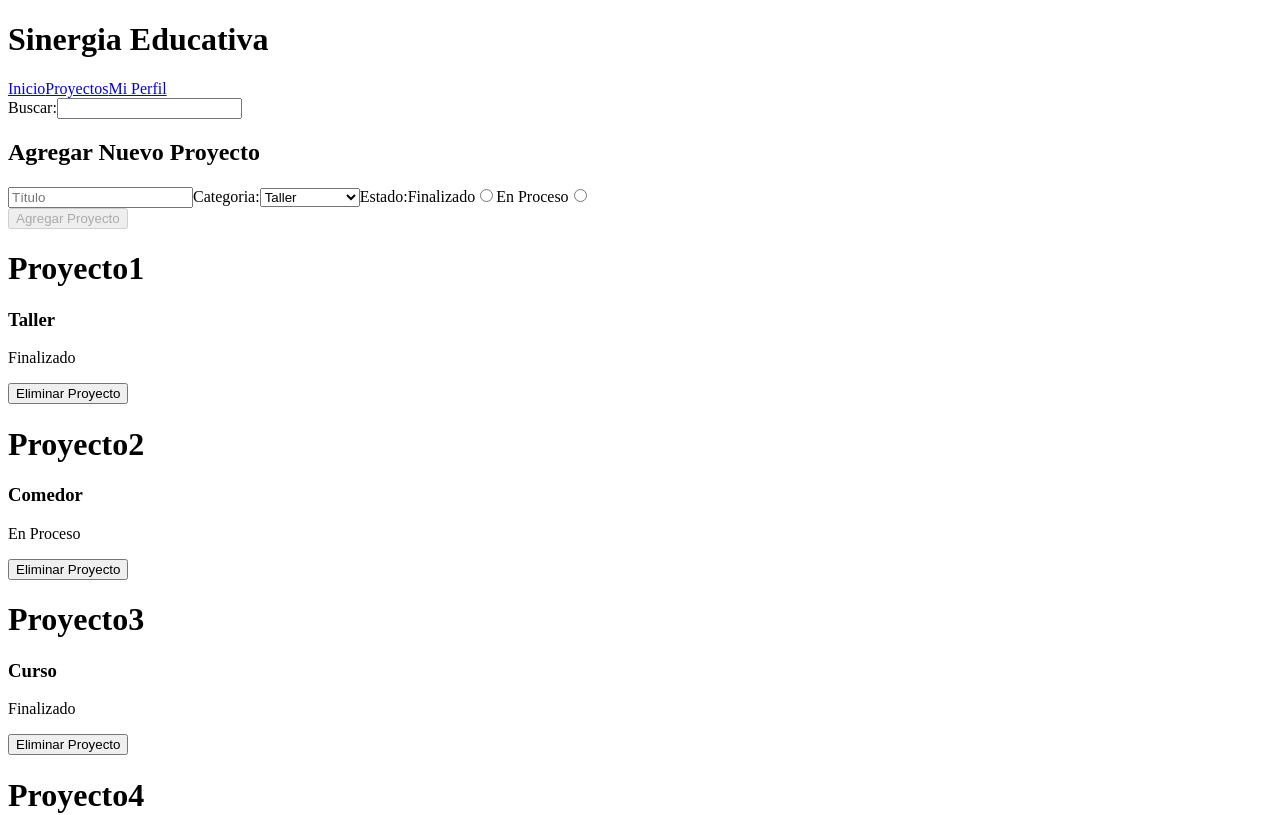
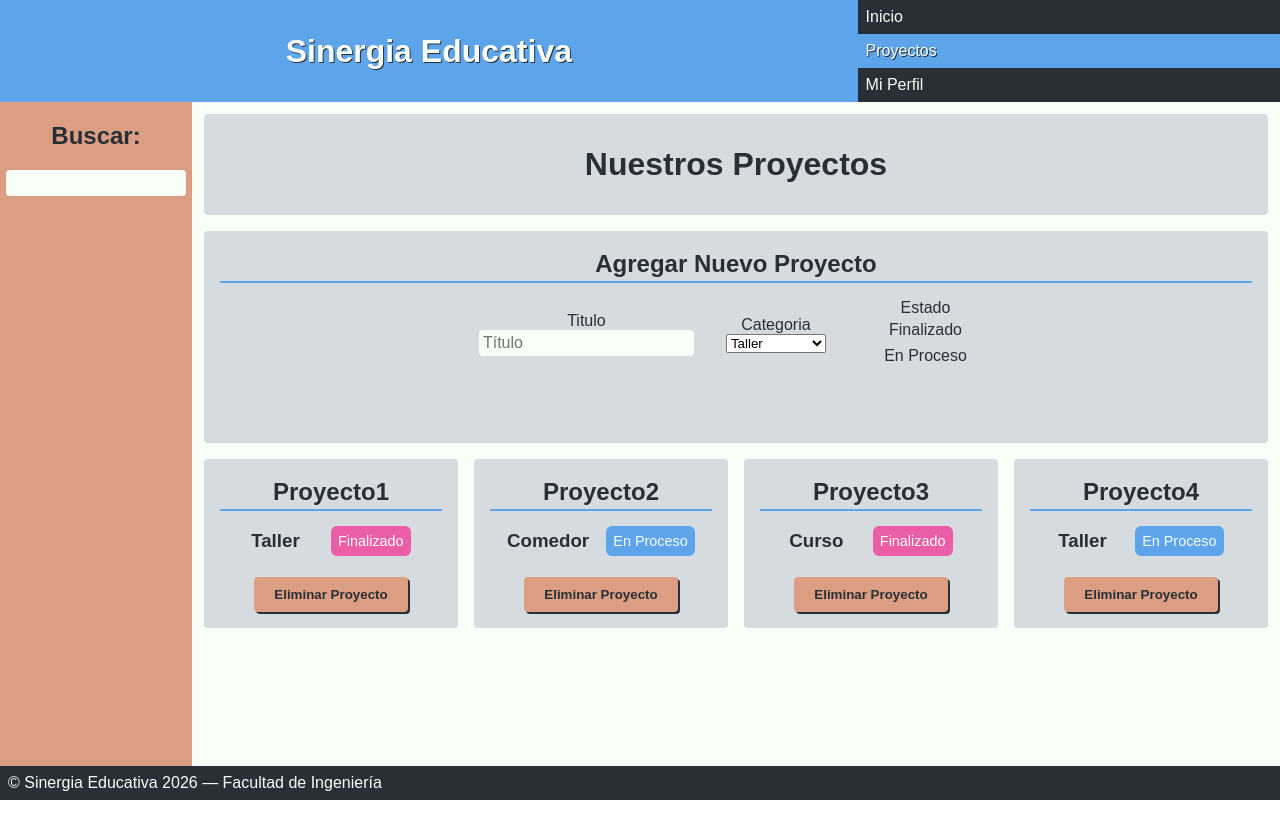
Before and after one commit to Dionicio-Rodrigo/pv_tp3_grupo2, a React (Vite) app: page / in a window 1280 px wide. Shown: the top 815 px of the page. Built offline with nearby package versions, Linux system fonts and the light colour scheme.

Commit message:
Agrego los estilos para el proyecto

```diff
--- a/src/App.jsx
+++ b/src/App.jsx
@@ -6,6 +6,7 @@ import { ListaProyectos } from "./components/ListaProyectos.jsx";
 import { AgregarProyecto } from "./components/Agregar.jsx";
 import proyectoService from "./services/proyectoServices.js";
 import { Busqueda } from "./components/Busqueda.jsx";
+import "./css/App.css";
 
 function App() {
   const [proyectos, setProyectos] = useState(
@@ -29,9 +30,12 @@ function App() {
       <aside>
         {/*Busqueda puede recibir una funcion cualquiera*/
         /*Busqueda llamara a esa funcion cuando cambie */}
-        <Busqueda funcion={buscar}>Buscar:</Busqueda>
+        <Busqueda funcion={buscar}>
+          Buscar: <br />
+        </Busqueda>
       </aside>
       <main>
+        <h1>Nuestros Proyectos</h1>
         <AgregarProyecto funcion={agregar} />
         <ListaProyectos lista={[...proyectos]} funcion={eliminar} />
       </main>
--- a/src/components/Agregar.jsx
+++ b/src/components/Agregar.jsx
@@ -1,9 +1,10 @@
 import { useEffect, useRef, useState } from "react";
+import "../css/Agregar.css";
 
 export const AgregarProyecto = ({ funcion }) => {
   const [nuevoProyecto, setnuevoProyecto] = useState({
     titulo: "",
-    categoria: "",
+    categoria: "Taller",
     finalizado: undefined,
   });
 
@@ -11,10 +12,6 @@ export const AgregarProyecto = ({ funcion }) => {
 
   useEffect(() => {
     if (nuevoProyecto.titulo == "") {
-      setInvalido(true);
-      return;
-    }
-    if (nuevoProyecto.categoria == "") {
       setInvalido(true);
       return;
     }
@@ -27,12 +24,19 @@ export const AgregarProyecto = ({ funcion }) => {
 
   const handlefuncion = () => {
     funcion(nuevoProyecto);
+    setnuevoProyecto({
+      titulo: "",
+      categoria: "",
+      finalizado: undefined,
+    });
   };
 
   return (
     <div className="AgregarNuevo">
       <h2>Agregar Nuevo Proyecto</h2>
       <form action={() => {}} id="datosEntrada">
+        <label>
+          Titulo <br />
           <input
             type="text"
             placeholder="Título"
@@ -40,8 +44,9 @@ export const AgregarProyecto = ({ funcion }) => {
               setnuevoProyecto({ ...nuevoProyecto, titulo: e.target.value });
             }}
           />
+        </label>
         <label>
-          Categoria:
+          Categoria <br />
           <select
             onChange={(e) => {
               setnuevoProyecto({ ...nuevoProyecto, categoria: e.target.value });
@@ -53,10 +58,8 @@ export const AgregarProyecto = ({ funcion }) => {
             <option value="Recaudacion">Recaudación</option>
           </select>
         </label>
-        <label>
-          Estado:
-          <label>
-            Finalizado
+        <div>
+          Estado <br />
           <input
             type="radio"
             name="estado"
@@ -65,9 +68,7 @@ export const AgregarProyecto = ({ funcion }) => {
               setnuevoProyecto({ ...nuevoProyecto, finalizado: true });
             }}
           />
-          </label>
-          <label>
-            En Proceso
+          <label htmlFor="finalizado">Finalizado</label>
           <input
             type="radio"
             name="estado"
@@ -76,8 +77,8 @@ export const AgregarProyecto = ({ funcion }) => {
               setnuevoProyecto({ ...nuevoProyecto, finalizado: false });
             }}
           />
-          </label>
-        </label>
+          <label htmlFor="enProceso">En Proceso</label>
+        </div>
       </form>
       <button
         form="datosEntrada"
--- a/src/components/Busqueda.jsx
+++ b/src/components/Busqueda.jsx
@@ -1,13 +1,14 @@
 import { useState } from "react";
+import "../css/Busqueda.css";
 
 export const Busqueda = ({ children, funcion }) => {
   const handleFuncion = (entrada) => {
     funcion(entrada.target.value);
   };
   return (
-    <label className="Buscador">
-      {children}
+    <div id="Buscador">
+      <h2>{children}</h2>
       <input type="text" onChange={handleFuncion} />
-    </label>
+    </div>
   );
 };
--- a/src/components/ListaProyectos.jsx
+++ b/src/components/ListaProyectos.jsx
@@ -1,5 +1,6 @@
 import { useState } from "react";
 import { Borrado } from "./Borrado.jsx";
+import "../css/ListaProyectos.css";
 
 export const ListaProyectos = ({ lista, funcion }) => {
   const handlefuncion = (id) => {
@@ -10,9 +11,15 @@ export const ListaProyectos = ({ lista, funcion }) => {
     <div className="contenedor">
       {lista.map((proyecto) => (
         <div key={proyecto.id} id={`carta${proyecto.id}`} className="card">
-          <h1>{proyecto.titulo}</h1>
-          <h3>{proyecto.categoria}</h3>
-          <p>{proyecto.finalizado == true ? "Finalizado" : "En Proceso"}</p>
+          <h2>{proyecto.titulo}</h2>
+          <div className="categoria-estado">
+            <h3>{proyecto.categoria}</h3>
+            <span
+              className={`estado-${proyecto.finalizado == true ? "finalizado" : "enProceso"}`}
+            >
+              {proyecto.finalizado == true ? "Finalizado" : "En Proceso"}
+            </span>
+          </div>
           <button
             className="btn-borrar"
             onClick={() => handlefuncion(proyecto.id)}
--- /dev/null
+++ b/src/css/Agregar.css
@@ -0,0 +1,103 @@
+.AgregarNuevo {
+  border-radius: 4px;
+  background-color: var(--Gris);
+  padding: 1em;
+  display: flex;
+  flex-direction: column;
+}
+
+.AgregarNuevo > h2 {
+  text-align: center;
+  margin: 0;
+  padding: 3px;
+  border-bottom: 2px solid var(--Celeste);
+}
+
+.AgregarNuevo > form {
+  display: flex;
+  justify-content: center;
+  gap: 2em;
+  padding: 1em;
+}
+
+.AgregarNuevo > form > label,
+.AgregarNuevo > form > div {
+  display: flex;
+  flex-direction: column;
+  justify-content: center;
+  align-items: center;
+}
+
+.AgregarNuevo > form > label > input[type="text"] {
+  border-radius: 4px;
+  border: solid 2px var(--Negro);
+  padding: 0.25em;
+  background-color: var(--Blanco);
+  border: none;
+  font-size: 1rem;
+}
+
+.AgregarNuevo > form > label > input[type="text"]:focus {
+  outline: solid 1px var(--Negro);
+}
+select,
+::picker(select) {
+  appearance: base-select;
+  background-color: var(--Blanco);
+  border: solid 1px var(--Negro);
+  border-radius: 4px;
+  min-width: 11vw;
+}
+option::checkmark {
+  content: none;
+}
+
+.AgregarNuevo > form > div > label {
+  border: solid 2px transparent;
+  padding: 0.1em;
+  border-radius: 6px;
+  margin-bottom: 1px;
+  cursor: pointer;
+  text-align: center;
+  min-width: 10vw;
+}
+#finalizado,
+#enProceso {
+  display: none;
+}
+#finalizado:checked + label {
+  background-color: var(--Rosa);
+  color: var(--Blanco);
+}
+#enProceso:checked + label {
+  color: var(--Blanco);
+  background-color: var(--Celeste);
+}
+button[type="submit"] {
+  margin-top: 0.5em;
+  padding: 10px 20px;
+  align-self: center;
+  background-color: var(--base-filtros);
+  border: none;
+  color: var(--Negro);
+  cursor: pointer;
+  box-shadow: 2px 2px var(--Negro);
+  border-radius: 4px;
+  font-weight: bold;
+}
+
+button[type="submit"]:hover {
+  background-color: var(--luz-filtros);
+}
+
+button[type="submit"]:active {
+  box-shadow: 2px 2px var(--Negro) inset;
+}
+
+button[type="submit"]:disabled {
+  cursor: default;
+  background-color: var(--Gris);
+  color: rgba(0, 255, 255, 0);
+  box-shadow: none;
+  border: none;
+}
--- /dev/null
+++ b/src/css/App.css
@@ -0,0 +1,107 @@
+:root {
+  --luz-filtros: rgb(229, 184, 164);
+  --base-filtros: rgb(220, 158, 130);
+  --oscuro-filtros: rgb(209, 148, 120);
+  --Rosa: rgb(235, 94, 165);
+  --Rojo: rgb(235 94 94);
+  --Naranja: rgb(220, 158, 130);
+  --Negro: rgb(41, 47, 54);
+  --Celeste: rgb(94, 164, 235);
+  --Blanco: rgb(247, 255, 247);
+  --Gris: rgb(214, 219, 224);
+  color: var(--Negro);
+  font-family: Arial, Helvetica, sans-serif;
+}
+html,
+body {
+  height: 100vh;
+  margin: 0;
+}
+
+#root {
+  display: grid;
+  margin: 0;
+  grid-template-columns: minmax(120px, 15%) 1fr 33%;
+  grid-template-rows: auto 1fr auto;
+  grid-template-areas:
+    "header header nav"
+    "aside main main"
+    "footer footer footer";
+  min-height: 100vh;
+  background-color: var(--Blanco);
+  color: var(--Negro);
+}
+
+header {
+  background-color: var(--Celeste);
+  text-align: center;
+  color: var(--Blanco);
+  align-content: center;
+  text-shadow: 1px 1px var(--Negro);
+  grid-area: header;
+}
+
+nav {
+  grid-area: nav;
+  background-color: var(--Celeste);
+  display: flex;
+  flex-grow: 1;
+  flex-direction: column;
+}
+
+nav > a {
+  padding: 0.5em;
+  flex-grow: 1;
+  background-color: var(--Negro);
+  text-decoration: none;
+  color: var(--Blanco);
+}
+
+.navact {
+  background-color: var(--Celeste);
+  text-shadow: 1px 1px var(--Negro);
+}
+
+nav > a:hover {
+  text-shadow: 1px 1px var(--Negro);
+  background-color: var(--Celeste);
+}
+
+main {
+  background-color: var(--Blanco);
+  border: 2;
+  padding: 0.75em;
+  grid-area: main;
+}
+
+footer {
+  padding: 0.5em;
+  background-color: var(--Negro);
+  grid-area: footer;
+}
+
+footer > p {
+  color: var(--Blanco);
+  margin: 0;
+}
+
+aside {
+  background-color: var(--base-filtros);
+  display: flex;
+  flex-direction: column;
+  gap: 0.5em;
+}
+main {
+  display: flex;
+  flex-direction: column;
+  gap: 1em;
+}
+
+main > h1 {
+  margin: 0;
+  padding: 1em;
+  display: flex;
+  justify-content: center;
+  background-color: var(--Gris);
+  border-radius: 4px;
+}
--- /dev/null
+++ b/src/css/Busqueda.css
@@ -0,0 +1,12 @@
+#Buscador {
+  text-align: center;
+}
+#Buscador > input {
+  border-radius: 4px;
+  width: 90%;
+  border: solid 2px var(--Negro);
+  padding: 0.25em;
+  background-color: var(--Blanco);
+  border: none;
+  font-size: 1rem;
+}
--- /dev/null
+++ b/src/css/ListaProyectos.css
@@ -0,0 +1,67 @@
+.contenedor {
+  display: grid;
+  grid-template-columns: repeat(auto-fit, minmax(250px, 1fr));
+  gap: 1em;
+}
+
+.card {
+  border-radius: 4px;
+  background-color: var(--Gris);
+  padding: 1em;
+  display: flex;
+  flex-direction: column;
+}
+
+.card:hover {
+  box-shadow: 0px 1px;
+}
+
+.card > h2 {
+  text-align: center;
+  margin: 0;
+  padding: 3px;
+  border-bottom: 2px solid var(--Celeste);
+}
+
+.card > .categoria-estado {
+  display: flex;
+  justify-content: space-evenly;
+}
+.card > .categoria-estado > h3 {
+  text-align: center;
+}
+
+.card > .categoria-estado > span {
+  color: var(--Blanco);
+  border-radius: 6px;
+  padding: 0.5em;
+  align-self: center;
+  font-size: 0.9rem;
+}
+.card > .categoria-estado > .estado-finalizado {
+  background-color: var(--Rosa);
+}
+
+.card > .categoria-estado > .estado-enProceso {
+  background-color: var(--Celeste);
+}
+.btn-borrar {
+  margin-top: 0.5em;
+  padding: 10px 20px;
+  align-self: center;
+  background-color: var(--base-filtros);
+  border: none;
+  color: var(--Negro);
+  cursor: pointer;
+  box-shadow: 2px 2px var(--Negro);
+  border-radius: 4px;
+  font-weight: bold;
+}
+
+.btn-borrar:hover {
+  background-color: var(--luz-filtros);
+}
+
+.btn-borrar:active {
+  box-shadow: 2px 2px var(--Negro) inset;
+}
```
Lines whose indentation alone changed are shown as unchanged.
